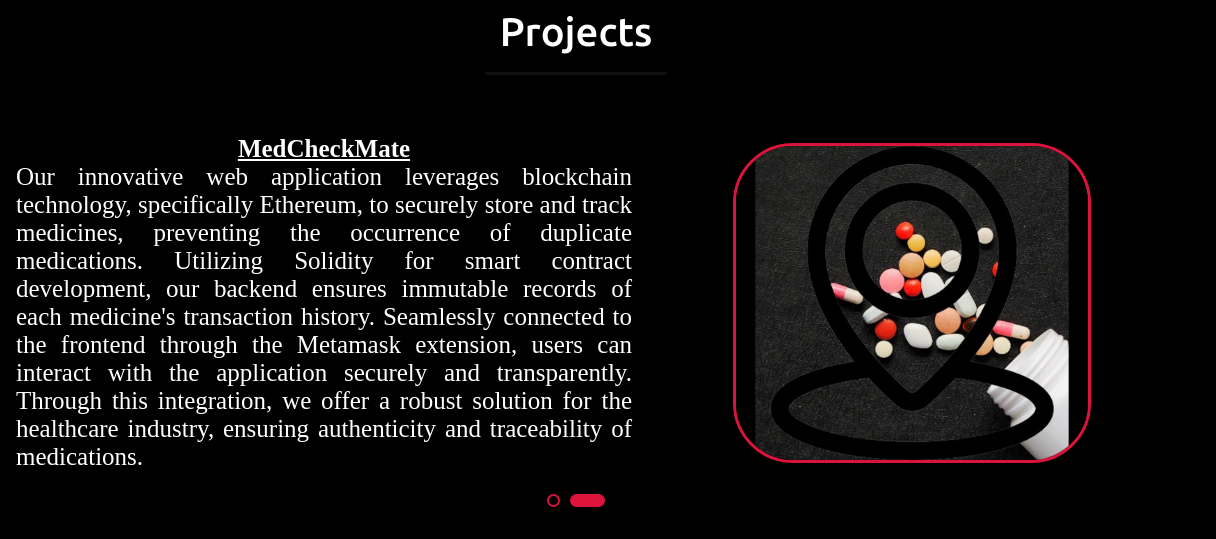
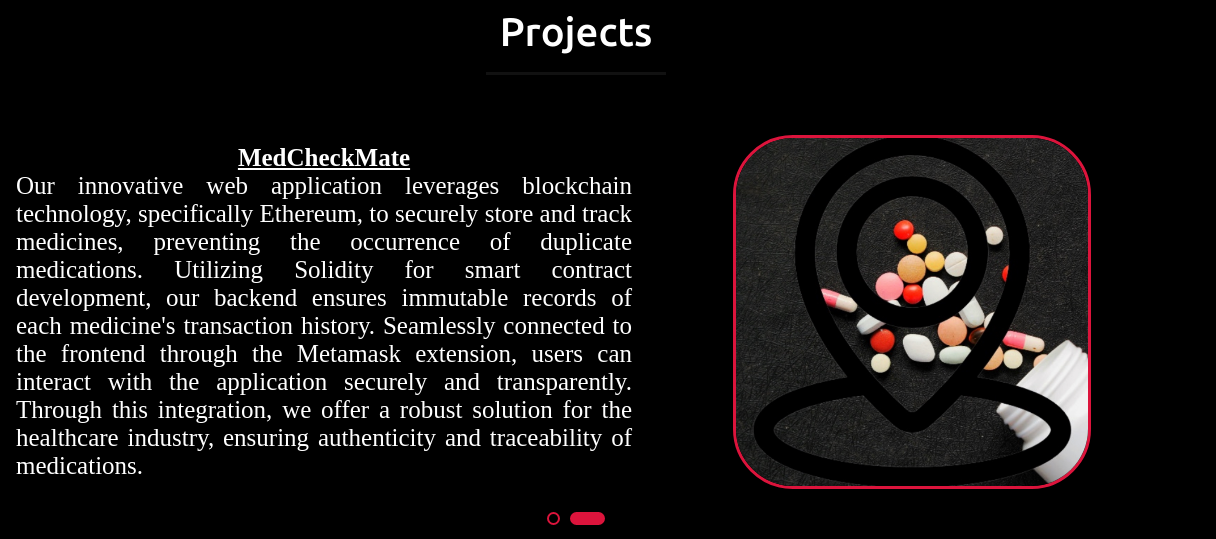
Before and after one commit to jassi74/Jaskirat_Portfolio, a plain HTML site: page index.html in a window 1280 px wide. Shown: the part 2480-3019 px from the top of the page, 64-1280 px from the left. Drawn offline with nearby package versions, Linux system fonts and the light colour scheme.

Commit message:
lets see

```diff
--- a/index.html
+++ b/index.html
@@ -141,7 +141,7 @@
                     </div>
                     <div class="project-right">
 
-                        <img src="/images/JPEG image-CCA251831A02-1.jpeg"  style="width: 80%; margin: auto;"  alt="image">
+                        <img src="/images/IMG_2052.jpg"  style="width: 80%; margin: auto;"  alt="image">
 
                     </div>
                 </div>
```
Also changed, not shown: images/IMG_2052.jpg (added).
